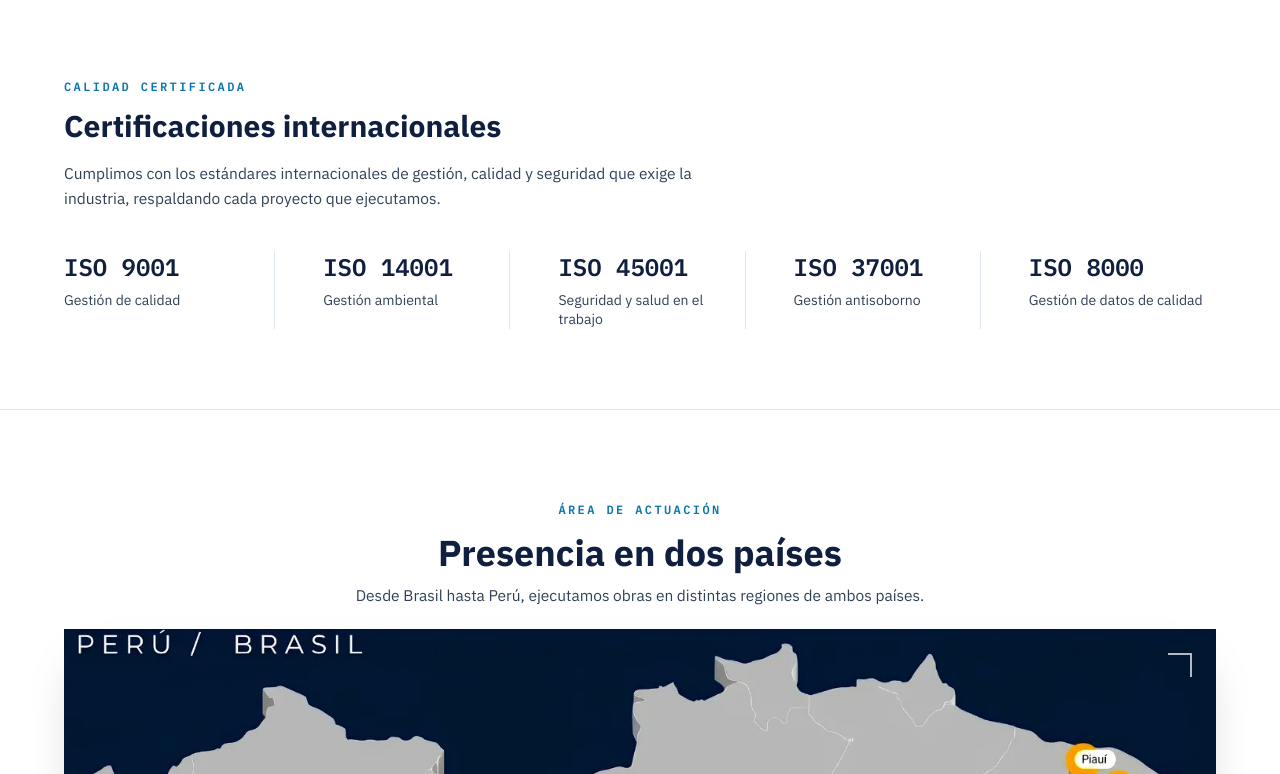
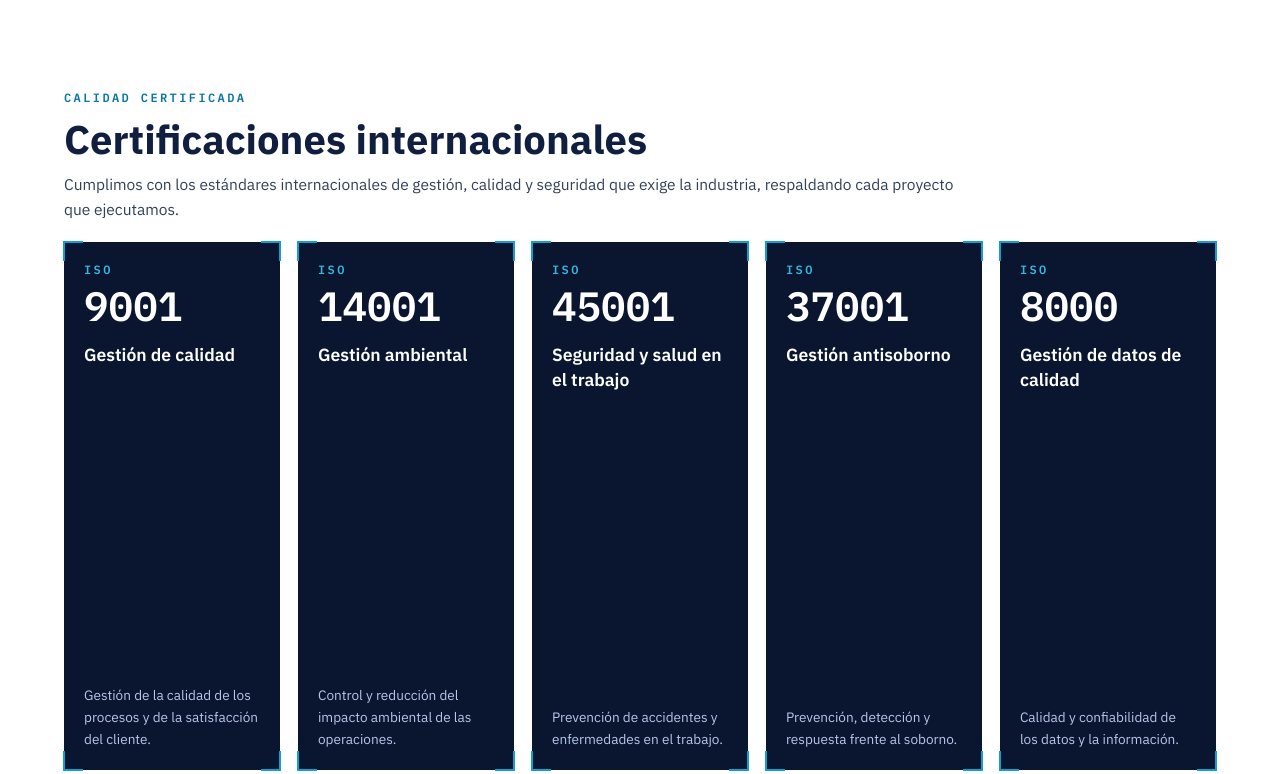
Before and after one commit to jhefferson-guerrero/cbs-web, a React (Vite) app: page / in a window 1280 px wide. Shown: the part 1806-2580 px from the top of the page. Built offline with nearby package versions, Linux system fonts and the light colour scheme; no server answers.

Commit message:
Certificaciones: nueva seccion propia (ISO 9001, 14001, 45001, 37001 y 8000) con enlace en el menu tras Nosotros; la barra se ajusta en 1024-1279 para que quepan 7 enlaces

```diff
--- a/src/components/layout/Navbar.tsx
+++ b/src/components/layout/Navbar.tsx
@@ -185,7 +185,7 @@ export function Navbar({ ready }: { ready: boolean }) {
               width={1080}
               height={211}
               className={cn(
-                '[grid-area:1/1] h-10 w-auto transition-opacity duration-300 2xl:h-12',
+                '[grid-area:1/1] h-9 w-auto transition-opacity duration-300 xl:h-10 2xl:h-12',
                 isSolid ? 'opacity-100' : 'opacity-0',
               )}
             />
@@ -195,7 +195,7 @@ export function Navbar({ ready }: { ready: boolean }) {
               width={1080}
               height={211}
               className={cn(
-                '[grid-area:1/1] h-10 w-auto brightness-0 invert transition-opacity duration-300 2xl:h-12',
+                '[grid-area:1/1] h-9 w-auto brightness-0 invert transition-opacity duration-300 xl:h-10 2xl:h-12',
                 isSolid ? 'opacity-0' : 'opacity-100',
               )}
             />
@@ -218,7 +218,7 @@ export function Navbar({ ready }: { ready: boolean }) {
                 onBlur={() => setHoveredHref(null)}
                 aria-current={isActive ? 'true' : undefined}
                 className={cn(
-                  'relative rounded-lg px-3 py-2 text-base font-semibold outline-none transition-colors focus-visible:ring-2 focus-visible:ring-cyan-400 xl:px-4 2xl:px-5 2xl:text-lg',
+                  'relative rounded-lg px-2 py-2 text-[15px] font-semibold outline-none transition-colors focus-visible:ring-2 focus-visible:ring-cyan-400 xl:px-4 xl:text-base 2xl:px-5 2xl:text-lg',
                   isActive
                     ? isSolid
                       ? 'text-cyan-700'
@@ -247,7 +247,7 @@ export function Navbar({ ready }: { ready: boolean }) {
                   <motion.span
                     aria-hidden="true"
                     layoutId="nav-active-indicator"
-                    className="absolute inset-x-3 bottom-1 h-0.5 rounded-full bg-cyan-500 xl:inset-x-4 2xl:inset-x-5"
+                    className="absolute inset-x-2 bottom-1 h-0.5 rounded-full bg-cyan-500 xl:inset-x-4 2xl:inset-x-5"
                     transition={
                       reduceMotion
                         ? { duration: 0 }
@@ -269,7 +269,7 @@ export function Navbar({ ready }: { ready: boolean }) {
                   className={cn('h-6 w-px transition-colors duration-300 2xl:h-8', isSolid ? 'bg-navy-200' : 'bg-white/30')}
                 />
               )}
-              <PartnerLogo partner={partner} isSolid={isSolid} className="h-9 xl:h-10 2xl:h-12" />
+              <PartnerLogo partner={partner} isSolid={isSolid} className="h-8 xl:h-10 2xl:h-12" />
             </Fragment>
           ))}
         </div>
--- /dev/null
+++ b/src/components/sections/Certificaciones.tsx
@@ -0,0 +1,75 @@
+import { motion, useReducedMotion } from 'motion/react'
+import { certifications } from '@/lib/certifications'
+import { cn } from '@/lib/utils'
+
+export function Certificaciones() {
+  const reduceMotion = useReducedMotion()
+
+  return (
+    <section className="bg-white">
+      {/* Espacio blanco de respiro arriba y abajo, fuera del ancla (#certificaciones está en
+          el bloque del medio): al pulsar "Certificaciones" en el menú no se ve, solo al
+          recorrer la página con scroll. */}
+      <div aria-hidden="true" className="hidden lg:block lg:h-[clamp(2rem,8vh,6rem)]" />
+      <div id="certificaciones" className="lg:h-[calc(100svh-var(--nav-h))] lg:min-h-[540px]">
+        <div className="mx-auto w-full max-w-[1400px] px-6 py-16 lg:flex lg:h-full lg:flex-col lg:px-10 lg:py-[clamp(1rem,3.5vh,3rem)] xl:px-16 2xl:max-w-[1700px] 2xl:px-14">
+          <motion.div
+            initial={reduceMotion ? false : { opacity: 0, y: 28 }}
+            whileInView={{ opacity: 1, y: 0 }}
+            viewport={{ once: true, amount: 0.3 }}
+            transition={{ duration: 0.7, ease: [0.16, 1, 0.3, 1] }}
+            className="max-w-2xl lg:max-w-4xl"
+          >
+            <p className="font-mono text-xs font-semibold uppercase tracking-[0.2em] text-cyan-700 2xl:text-sm">
+              Calidad certificada
+            </p>
+            <h2 className="mt-4 text-3xl font-bold leading-tight text-navy-900 md:text-4xl lg:mt-[clamp(0.25rem,1vh,0.75rem)] lg:text-[clamp(2.25rem,5vh,3.25rem)]">
+              Certificaciones internacionales
+            </h2>
+            <p className="mt-5 text-[15.5px] leading-relaxed text-slate-700 lg:mt-[clamp(0.25rem,1vh,0.75rem)] lg:text-[clamp(15.5px,1.9vh,19px)]">
+              Cumplimos con los estándares internacionales de gestión, calidad y seguridad que exige la
+              industria, respaldando cada proyecto que ejecutamos.
+            </p>
+          </motion.div>
+
+          {/* Cinco normas: en tablet 3 + 2 (sin celdas vacías) y en pantallas grandes una fila de cinco que
+              llena el alto de la sección. */}
+          <ul className="mt-12 grid grid-cols-1 gap-4 md:grid-cols-6 lg:mt-[clamp(0.75rem,2.5vh,2.5rem)] lg:min-h-0 lg:flex-1 lg:grid-cols-5 lg:grid-rows-[minmax(0,1fr)] lg:gap-[clamp(0.75rem,1.4vw,1.5rem)]">
+            {certifications.map((cert, i) => (
+              <motion.li
+                key={cert.number}
+                initial={reduceMotion ? false : { opacity: 0, y: 28 }}
+                whileInView={{ opacity: 1, y: 0 }}
+                viewport={{ once: true, amount: 0.3 }}
+                transition={{ type: 'spring', stiffness: 70, damping: 18, delay: i * 0.08 }}
+                className={cn(
+                  'relative flex min-h-0 flex-col justify-between gap-10 bg-navy-950 p-6 lg:gap-4 lg:p-[clamp(1.25rem,2.4vh,2rem)]',
+                  i < 3 ? 'md:col-span-2' : 'md:col-span-3',
+                  'lg:col-span-1',
+                )}
+              >
+                <span aria-hidden="true" className="absolute -left-px -top-px h-5 w-5 border-l-2 border-t-2 border-cyan-500" />
+                <span aria-hidden="true" className="absolute -right-px -top-px h-5 w-5 border-r-2 border-t-2 border-cyan-500" />
+                <span aria-hidden="true" className="absolute -bottom-px -left-px h-5 w-5 border-b-2 border-l-2 border-cyan-500" />
+                <span aria-hidden="true" className="absolute -bottom-px -right-px h-5 w-5 border-b-2 border-r-2 border-cyan-500" />
+
+                <div>
+                  <p className="font-mono text-xs font-semibold uppercase tracking-[0.2em] text-cyan-400 2xl:text-sm">ISO</p>
+                  <p className="mt-2 font-mono text-5xl font-bold tabular-nums leading-none text-white lg:text-[clamp(1.75rem,3.2vw,3.25rem)]">
+                    {cert.number}
+                  </p>
+                  <h3 className="mt-4 text-lg font-semibold leading-snug text-white lg:mt-[clamp(0.75rem,2vh,1.5rem)] lg:text-[clamp(1rem,2.2vh,1.375rem)]">
+                    {cert.name}
+                  </h3>
+                </div>
+
+                <p className="text-sm leading-relaxed text-navy-200 lg:text-[clamp(0.8125rem,1.7vh,1rem)]">{cert.description}</p>
+              </motion.li>
+            ))}
+          </ul>
+        </div>
+      </div>
+      <div aria-hidden="true" className="hidden lg:block lg:h-[clamp(2rem,8vh,6rem)]" />
+    </section>
+  )
+}
--- a/src/components/sections/Nosotros.tsx
+++ b/src/components/sections/Nosotros.tsx
@@ -7,23 +7,8 @@ const timeline = [
   { year: 'Hoy', label: '3 proyectos en desarrollo en Perú', current: true },
 ]
 
-const certifications = [
-  { code: 'ISO 9001', label: 'Gestión de calidad' },
-  { code: 'ISO 14001', label: 'Gestión ambiental' },
-  { code: 'ISO 45001', label: 'Seguridad y salud en el trabajo' },
-  { code: 'ISO 37001', label: 'Gestión antisoborno' },
-  { code: 'ISO 8000', label: 'Gestión de datos de calidad' },
-]
-
 export function Nosotros() {
   const reduceMotion = useReducedMotion()
-
-  const reveal = (delay = 0) => ({
-    initial: reduceMotion ? false : { opacity: 0, y: 28 },
-    whileInView: { opacity: 1, y: 0 },
-    viewport: { once: true, amount: 0.3 },
-    transition: { duration: 0.7, delay, ease: [0.16, 1, 0.3, 1] as const },
-  })
 
   return (
     <section id="nosotros" className="bg-white">
@@ -159,39 +144,6 @@ export function Nosotros() {
           />
         </div>
       </div>
-
-      <div className="border-t border-navy-100">
-        <div className="mx-auto w-full max-w-[1400px] px-6 py-16 lg:px-10 lg:py-20 xl:px-16 2xl:max-w-[1700px] 2xl:px-14 2xl:py-24">
-          <motion.div {...reveal(0.2)}>
-            <p className="font-mono text-xs font-semibold uppercase tracking-[0.2em] text-cyan-700 2xl:text-sm">
-              Calidad certificada
-            </p>
-            <h3 className="mt-3 text-2xl font-bold leading-tight text-navy-900 md:text-3xl 2xl:text-4xl">
-              Certificaciones internacionales
-            </h3>
-            <p className="mt-4 max-w-2xl text-[15.5px] leading-relaxed text-slate-700 2xl:text-lg">
-              Cumplimos con los estándares internacionales de gestión, calidad y seguridad que exige la
-              industria, respaldando cada proyecto que ejecutamos.
-            </p>
-
-            <dl className="mt-10 grid grid-cols-2 gap-x-6 gap-y-10 sm:grid-cols-3 sm:divide-x sm:divide-navy-100 lg:grid-cols-5 2xl:mt-14 2xl:gap-y-14">
-              {certifications.map(({ code, label }, i) => (
-                <motion.div
-                  key={code}
-                  initial={reduceMotion ? false : { opacity: 0, y: 16 }}
-                  whileInView={{ opacity: 1, y: 0 }}
-                  viewport={{ once: true, amount: 0.6 }}
-                  transition={{ duration: 0.6, delay: i * 0.08, ease: [0.16, 1, 0.3, 1] }}
-                  className="flex flex-col gap-2 sm:px-6 sm:first:pl-0 sm:last:pr-0 2xl:px-8"
-                >
-                  <dt className="font-mono text-xl font-bold text-navy-900 md:text-2xl 2xl:text-3xl">{code}</dt>
-                  <dd className="text-sm leading-snug text-slate-700 2xl:text-base">{label}</dd>
-                </motion.div>
-              ))}
-            </dl>
-          </motion.div>
-        </div>
-      </div>
     </section>
   )
 }
--- /dev/null
+++ b/src/lib/certifications.ts
@@ -0,0 +1,38 @@
+export interface Certification {
+  /** Número de la norma, sin el prefijo "ISO". */
+  number: string
+  name: string
+  /**
+   * Una línea sobre qué cubre la norma. Provisional: es una descripción general de la norma,
+   * pendiente de revisar con el cliente. Confirmar también que las cinco estén vigentes.
+   */
+  description: string
+}
+
+export const certifications: Certification[] = [
+  {
+    number: '9001',
+    name: 'Gestión de calidad',
+    description: 'Gestión de la calidad de los procesos y de la satisfacción del cliente.',
+  },
+  {
+    number: '14001',
+    name: 'Gestión ambiental',
+    description: 'Control y reducción del impacto ambiental de las operaciones.',
+  },
+  {
+    number: '45001',
+    name: 'Seguridad y salud en el trabajo',
+    description: 'Prevención de accidentes y enfermedades en el trabajo.',
+  },
+  {
+    number: '37001',
+    name: 'Gestión antisoborno',
+    description: 'Prevención, detección y respuesta frente al soborno.',
+  },
+  {
+    number: '8000',
+    name: 'Gestión de datos de calidad',
+    description: 'Calidad y confiabilidad de los datos y la información.',
+  },
+]
--- a/src/lib/nav-links.ts
+++ b/src/lib/nav-links.ts
@@ -5,6 +5,7 @@ export interface NavLink {
 
 export const navLinks: NavLink[] = [
   { label: 'Nosotros', href: '#nosotros' },
+  { label: 'Certificaciones', href: '#certificaciones' },
   { label: 'Actuación', href: '#actuacion' },
   { label: 'Experiencia', href: '#experiencia' },
   { label: 'Proyectos', href: '#proyectos' },
--- a/src/pages/Home.tsx
+++ b/src/pages/Home.tsx
@@ -1,5 +1,6 @@
 import { Hero } from '@/components/sections/Hero'
 import { Nosotros } from '@/components/sections/Nosotros'
+import { Certificaciones } from '@/components/sections/Certificaciones'
 import { Actuacion } from '@/components/sections/Actuacion'
 import { Experiencia } from '@/components/sections/Experiencia'
 import { Proyectos } from '@/components/sections/Proyectos'
@@ -11,6 +12,7 @@ export function Home({ ready }: { ready: boolean }) {
     <main>
       <Hero ready={ready} />
       <Nosotros />
+      <Certificaciones />
       <Actuacion />
       <Experiencia />
       <Proyectos />
```
